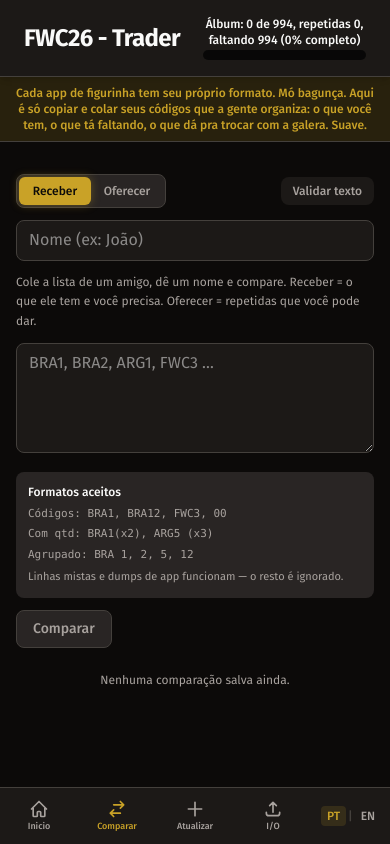
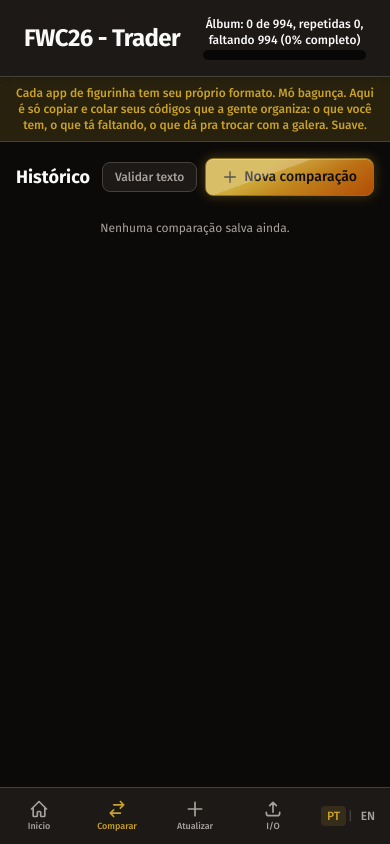
Before and after one commit to arielpchara/fwc-2026-sticker-manager, a React (Vite) app in the folder web/: page /compare in a window 390 px wide. Built offline with nearby package versions, Linux system fonts and the light colour scheme.

Commit message:
feat: redesign compare as 3-step dialog with history base page
Wizard: first mode, other side, dual offer/receive result. Name required,
empty sticker text allowed. Unified history action buttons.

```diff
--- a/web/src/i18n/locales/pt.ts
+++ b/web/src/i18n/locales/pt.ts
@@ -62,6 +62,16 @@ const pt: Translations = {
     "Cole a lista de um amigo, dê um nome e compare. Receber = o que ele tem e você precisa. Oferecer = repetidas que você pode dar.",
   updateBtn: "Atualizar",
   compareBtn: "Comparar",
+  compareNew: "Nova comparação",
+  compareStepFirst: "Dar ou receber",
+  compareStepSecond: "Outro lado",
+  compareStepResult: "Resultado",
+  compareStepBack: "Voltar",
+  compareStepNext: "Próximo",
+  compareStepSkip: "Pular",
+  compareStep1Hint: "Escolha dar ou receber, nomeie a pessoa e cole a lista.",
+  compareStep2Hint: "Agora cole a lista para {mode}.",
+  compareEmptySide: "Nada deste lado.",
   downloadBtn: "Baixar",
   exportLabel: "Exportar",
   importLabel: "Importar",
--- a/web/src/ui/common/Modal.tsx
+++ b/web/src/ui/common/Modal.tsx
@@ -38,7 +38,7 @@ export default function Modal({
     <dialog
       ref={ref}
       onClick={handleBackdrop}
-      className="backdrop:bg-black/40 backdrop:backdrop-blur-sm bg-surface rounded-xl shadow-xl max-w-lg w-full p-0 border-0 m-auto fixed inset-0 open:flex open:flex-col max-h-[90dvh]"
+      className="backdrop:bg-black/40 backdrop:backdrop-blur-sm bg-surface rounded-xl shadow-xl max-w-2xl w-full p-0 border-0 m-auto fixed inset-0 open:flex open:flex-col max-h-[90dvh]"
     >
       {title != null && (
         <div className="flex items-center justify-between p-5 border-b border-border shrink-0">
--- a/web/src/ui/compare/CompareStickers.tsx
+++ b/web/src/ui/compare/CompareStickers.tsx
@@ -1,54 +1,180 @@
-import { useState } from "react";
+import { useCallback, useEffect, useState } from "react";
 import { useNavigate } from "react-router-dom";
+import { findMissing, findOffer } from "../../application/compareTools.js";
+import { trader } from "../../application/traderTool.js";
+import { useCompareHistory } from "../../hooks/useCompareHistory.js";
 import { useStickers } from "../../hooks/useStickers.js";
+import { useTrade } from "../../hooks/useTrade.js";
 import { useLocale } from "../../i18n/index.js";
 import type { CompareEntry } from "../../type/compare.js";
+import BottomSheet from "../common/BottomSheet.js";
+import Modal from "../common/Modal.js";
+import CompareHistory from "./CompareHistory.js";
 import CompareResult from "./CompareResult.js";
-import CompareHistory from "./CompareHistory.js";
-import { useCompareHistory } from "../../hooks/useCompareHistory.js";
-import { useTrade } from "../../hooks/useTrade.js";
-import { findMissing, findOffer } from "../../application/compareTools.js";
-import { trader } from "../../application/traderTool.js";
+
+type Mode = "receive" | "offer";
+type Step = 1 | 2 | 3;
+
+function otherMode(m: Mode): Mode {
+  return m === "receive" ? "offer" : "receive";
+}
+
+function useIsDesktop() {
+  const [desktop, setDesktop] = useState(
+    () =>
+      typeof window !== "undefined" &&
+      window.matchMedia("(min-width: 768px)").matches,
+  );
+  useEffect(() => {
+    const mq = window.matchMedia("(min-width: 768px)");
+    const onChange = () => setDesktop(mq.matches);
+    mq.addEventListener("change", onChange);
+    return () => mq.removeEventListener("change", onChange);
+  }, []);
+  return desktop;
+}
+
+function ModeToggle({
+  mode,
+  onChange,
+  disabled,
+}: {
+  mode: Mode;
+  onChange: (m: Mode) => void;
+  disabled?: boolean;
+}) {
+  const { t } = useLocale();
+  return (
+    <button
+      type="button"
+      role="switch"
+      aria-checked={mode === "offer"}
+      disabled={disabled}
+      onClick={() => onChange(mode === "receive" ? "offer" : "receive")}
+      className="relative inline-flex items-center rounded-lg bg-surface-2 p-0.5 border border-border disabled:opacity-60"
+    >
+      <span
+        className={`absolute top-0.5 bottom-0.5 w-[calc(50%-2px)] rounded-md transition-transform duration-150 ${
+          mode === "offer" ? "translate-x-full" : "translate-x-0"
+        } bg-gold shadow-[0_0_10px_rgba(201,162,39,0.35)]`}
+      />
+      <span
+        className={`relative z-10 px-3 py-1.5 text-xs font-medium min-w-[4.5rem] text-center transition-colors ${
+          mode === "receive" ? "text-bg" : "text-muted"
+        }`}
+      >
+        {t("compareReceiveTab")}
+      </span>
+      <span
+        className={`relative z-10 px-3 py-1.5 text-xs font-medium min-w-[4.5rem] text-center transition-colors ${
+          mode === "offer" ? "text-bg" : "text-muted"
+        }`}
+      >
+        {t("compareOfferTab")}
+      </span>
+    </button>
+  );
+}
 
 export default function CompareStickers() {
   const { t } = useLocale();
   const navigate = useNavigate();
+  const desktop = useIsDesktop();
   const { inventory, extraInventory } = useStickers();
   const { entries, saveEntry, deleteEntry } = useCompareHistory();
   const { trades: storedTrades, saveTrade } = useTrade();
-  const [mode, setMode] = useState<"receive" | "offer">("receive");
-  const [text, setText] = useState("");
+
+  const [open, setOpen] = useState(false);
+  const [step, setStep] = useState<Step>(1);
+  const [firstMode, setFirstMode] = useState<Mode>("receive");
   const [label, setLabel] = useState("");
-  const [result, setResult] = useState<{
-    missing: string[];
-    offer: string[];
-    count: number;
-  } | null>(null);
+  const [textReceive, setTextReceive] = useState("");
+  const [textOffer, setTextOffer] = useState("");
+  const [receiveItems, setReceiveItems] = useState<string[]>([]);
+  const [offerItems, setOfferItems] = useState<string[]>([]);
 
-  function handleSubmit(e: React.FormEvent) {
-    e.preventDefault();
-    if (!text.trim()) return;
+  const secondMode = otherMode(firstMode);
+
+  const resetForm = useCallback(() => {
+    setStep(1);
+    setFirstMode("receive");
+    setLabel("");
+    setTextReceive("");
+    setTextOffer("");
+    setReceiveItems([]);
+    setOfferItems([]);
+  }, []);
+
+  const openNew = useCallback(() => {
+    resetForm();
+    setOpen(true);
+  }, [resetForm]);
+
+  const closeDialog = useCallback(() => {
+    setOpen(false);
+  }, []);
+
+  function saveMode(
+    mode: Mode,
+    text: string,
+    name: string,
+  ): string[] {
+    if (!text.trim()) return [];
     if (mode === "receive") {
       const missing = findMissing(text, inventory);
-      setResult({ missing, offer: [], count: missing.length });
       saveEntry({
-        name: label || t("historyUnnamed"),
+        name,
         text,
         savedAt: Date.now(),
         stickers: missing,
         mode: "receive",
       });
-    } else {
-      const offer = findOffer(text, extraInventory);
-      setResult({ missing: [], offer, count: offer.length });
-      saveEntry({
-        name: label || t("historyUnnamed"),
-        text,
-        savedAt: Date.now(),
-        stickers: offer,
-        mode: "offer",
-      });
+      return missing;
     }
+    const offer = findOffer(text, extraInventory);
+    saveEntry({
+      name,
+      text,
+      savedAt: Date.now(),
+      stickers: offer,
+      mode: "offer",
+    });
+    return offer;
+  }
+
+  function finishCompare(recvText: string, offText: string, nameRaw: string) {
+    const name = nameRaw.trim();
+    if (!name) return;
+    const recv = saveMode("receive", recvText, name);
+    const off = saveMode("offer", offText, name);
+    setReceiveItems(recv);
+    setOfferItems(off);
+    setStep(3);
+  }
+
+  function handleStep1(e: React.FormEvent) {
+    e.preventDefault();
+    if (!label.trim()) return;
+    const name = label.trim();
+    const existing = entries[`${secondMode}-${name}`]?.text ?? "";
+    if (secondMode === "receive") setTextReceive((v) => v || existing);
+    else setTextOffer((v) => v || existing);
+    setStep(2);
+  }
+
+  function handleStep2(e: React.FormEvent) {
+    e.preventDefault();
+    if (!label.trim()) return;
+    finishCompare(textReceive, textOffer, label);
+  }
+
+  function handleSkipStep2() {
+    if (!label.trim()) return;
+    const recv = firstMode === "receive" ? textReceive : "";
+    const off = firstMode === "offer" ? textOffer : "";
+    if (secondMode === "receive") setTextReceive("");
+    else setTextOffer("");
+    finishCompare(recv, off, label);
   }
 
   function refreshEntry(entry: CompareEntry): string[] {
@@ -65,15 +191,30 @@ export default function CompareStickers() {
   }
 
   function handleReopen(entry: CompareEntry) {
-    setMode(entry.mode);
-    setLabel(entry.name);
-    setText(entry.text);
-    const stickers = refreshEntry(entry);
-    setResult(
-      entry.mode === "receive"
-        ? { missing: stickers, offer: [], count: stickers.length }
-        : { missing: [], offer: stickers, count: stickers.length },
-    );
+    const name = entry.name;
+    const recvEntry = entries[`receive-${name}`];
+    const offEntry = entries[`offer-${name}`];
+
+    setLabel(name);
+    setFirstMode(entry.mode);
+    setTextReceive(recvEntry?.text ?? (entry.mode === "receive" ? entry.text : ""));
+    setTextOffer(offEntry?.text ?? (entry.mode === "offer" ? entry.text : ""));
+
+    const recv = recvEntry
+      ? refreshEntry(recvEntry)
+      : entry.mode === "receive"
+        ? refreshEntry(entry)
+        : [];
+    const off = offEntry
+      ? refreshEntry(offEntry)
+      : entry.mode === "offer"
+        ? refreshEntry(entry)
+        : [];
+
+    setReceiveItems(recv);
+    setOfferItems(off);
+    setStep(3);
+    setOpen(true);
   }
 
   function handleRefreshAll() {
@@ -82,125 +223,251 @@ export default function CompareStickers() {
     }
   }
 
-  function toggleMode(m: "receive" | "offer") {
-    if (m === mode) return;
-    setMode(m);
-    setResult(null);
-    const name = label.trim() || t("historyUnnamed");
-    setText(entries[`${m}-${name}`]?.text ?? "");
-  }
-
-  const displayItems =
-    mode === "receive" ? (result?.missing ?? null) : (result?.offer ?? null);
-
-  const history = (
-    <CompareHistory
-      entries={Object.values(entries)}
-      onTradeNavigate={(label) => {
-        if (!storedTrades[label]?.isLock) {
-          const offer = entries[`offer-${label}`]?.stickers ?? [];
-          const receive = entries[`receive-${label}`]?.stickers ?? [];
-          saveTrade(label, trader(offer, receive), true);
-        }
-        navigate(`/compare/${label}`);
-      }}
-      onReopen={handleReopen}
-      onRefreshAll={handleRefreshAll}
-      onDelete={deleteEntry}
-    />
+  const stepIndicator = (
+    <div className="flex flex-wrap items-center gap-1.5 text-xs text-muted">
+      {([1, 2, 3] as Step[]).map((n, i) => (
+        <span key={n} className="inline-flex items-center gap-1.5">
+          {i > 0 && <span aria-hidden>→</span>}
+          <span className={step === n ? "text-gold font-medium" : ""}>
+            {n}.{" "}
+            {n === 1
+              ? t("compareStepFirst")
+              : n === 2
+                ? t("compareStepSecond")
+                : t("compareStepResult")}
+          </span>
+        </span>
+      ))}
+    </div>
   );
 
-  return (
-    <div className="flex flex-col-reverse md:flex-row gap-4 md:gap-6">
-      <aside className="md:w-60 shrink-0 md:border-r border-border md:pr-4 md:max-h-[calc(100dvh-12rem)] md:overflow-y-auto">
-        {history}
-      </aside>
-      <div className="flex-1 min-w-0 space-y-3">
-        <form onSubmit={handleSubmit} className="space-y-3">
-          <div className="flex gap-2 items-center">
+  const formatsHelp = (
+    <div className="bg-surface-2 rounded-lg p-3 space-y-1.5">
+      <p className="text-xs font-medium text-fg">{t("ownFormatsTitle")}</p>
+      <ul className="text-[11px] text-muted space-y-1 font-mono">
+        <li>{t("ownFormatCodes")}</li>
+        <li>{t("ownFormatQty")}</li>
+        <li>{t("ownFormatGrouped")}</li>
+      </ul>
+      <p className="text-[11px] text-muted">{t("ownFormatMixed")}</p>
+    </div>
+  );
+
+  const firstText = firstMode === "receive" ? textReceive : textOffer;
+  const setFirstText = firstMode === "receive" ? setTextReceive : setTextOffer;
+  const secondText = secondMode === "receive" ? textReceive : textOffer;
+  const setSecondText =
+    secondMode === "receive" ? setTextReceive : setTextOffer;
+
+  const step1 = (
+    <form onSubmit={handleStep1} className="space-y-3">
+      {stepIndicator}
+      <p className="text-xs text-muted">{t("compareStep1Hint")}</p>
+      <ModeToggle mode={firstMode} onChange={setFirstMode} />
+      <input
+        type="text"
+        value={label}
+        onChange={(e) => setLabel(e.target.value)}
+        placeholder={t("historyLabelPlaceholder")}
+        required
+        className="w-full border border-border bg-bg rounded-lg px-3 py-2 text-sm focus:outline-none focus:ring-2 focus:ring-gold"
+      />
+      <textarea
+        value={firstText}
+        onChange={(e) => setFirstText(e.target.value)}
+        placeholder={t("comparePlaceholder")}
+        rows={4}
+        className="w-full border border-border bg-bg rounded-lg px-3 py-2 text-sm focus:outline-none focus:ring-2 focus:ring-gold"
+      />
+      {formatsHelp}
+      <button
+        type="submit"
+        disabled={!label.trim()}
+        className="btn-glow w-full text-sm font-medium px-4 py-2.5 rounded-lg"
+      >
+        {t("compareStepNext")}
+      </button>
+    </form>
+  );
+
+  const step2 = (
+    <form onSubmit={handleStep2} className="space-y-3">
+      {stepIndicator}
+      <p className="text-xs text-muted">
+        {t("compareStep2Hint", {
+          mode: t(
+            secondMode === "receive"
+              ? "compareReceiveTab"
+              : "compareOfferTab",
+          ),
+        })}
+      </p>
+      <ModeToggle mode={secondMode} onChange={() => {}} disabled />
+      <input
+        type="text"
+        value={label}
+        onChange={(e) => setLabel(e.target.value)}
+        placeholder={t("historyLabelPlaceholder")}
+        required
+        className="w-full border border-border bg-bg rounded-lg px-3 py-2 text-sm focus:outline-none focus:ring-2 focus:ring-gold"
+      />
+      <textarea
+        value={secondText}
+        onChange={(e) => setSecondText(e.target.value)}
+        placeholder={t("comparePlaceholder")}
+        rows={4}
+        className="w-full border border-border bg-bg rounded-lg px-3 py-2 text-sm focus:outline-none focus:ring-2 focus:ring-gold"
+      />
+      {formatsHelp}
+      <div className="flex flex-col sm:flex-row gap-2">
+        <button
+          type="button"
+          onClick={() => setStep(1)}
+          className="text-sm font-medium px-4 py-2.5 rounded-lg border border-border bg-surface-2 text-fg"
+        >
+          ← {t("compareStepBack")}
+        </button>
+        <button
+          type="button"
+          onClick={handleSkipStep2}
+          disabled={!label.trim()}
+          className="text-sm font-medium px-4 py-2.5 rounded-lg border border-border text-muted hover:text-fg disabled:opacity-40"
+        >
+          {t("compareStepSkip")}
+        </button>
+        <button
+          type="submit"
+          disabled={!label.trim()}
+          className="btn-glow flex-1 text-sm font-medium px-4 py-2.5 rounded-lg"
+        >
+          {t("compareBtn")}
+        </button>
+      </div>
+    </form>
+  );
+
+  const step3 = (
+    <div className="space-y-3">
+      {stepIndicator}
+      <div className="flex flex-wrap gap-2">
+        <button
+          type="button"
+          onClick={() => setStep(1)}
+          className="text-xs font-medium px-3 py-1.5 rounded-lg border border-border bg-surface-2 text-fg"
+        >
+          ← {t("compareStepBack")}
+        </button>
+        {label.trim() &&
+          receiveItems.length > 0 &&
+          offerItems.length > 0 && (
             <button
               type="button"
-              role="switch"
-              aria-checked={mode === "offer"}
-              onClick={() =>
-                toggleMode(mode === "receive" ? "offer" : "receive")
-              }
-              className="relative inline-flex items-center rounded-lg bg-surface-2 p-0.5 border border-border"
+              onClick={() => {
+                const name = label.trim() || t("historyUnnamed");
+                if (!storedTrades[name]?.isLock) {
+                  saveTrade(name, trader(offerItems, receiveItems), true);
+                }
+                closeDialog();
+                navigate(`/compare/${name}`);
+              }}
+              className="btn-glow text-xs font-medium px-3 py-1.5 rounded-lg ml-auto"
             >
-              <span
-                className={`absolute top-0.5 bottom-0.5 w-[calc(50%-2px)] rounded-md transition-transform duration-150 ${
-                  mode === "offer" ? "translate-x-full" : "translate-x-0"
-                } bg-gold shadow-[0_0_10px_rgba(201,162,39,0.35)]`}
-              />
-              <span
-                className={`relative z-10 px-3 py-1.5 text-xs font-medium min-w-[4.5rem] text-center transition-colors ${
-                  mode === "receive" ? "text-bg" : "text-muted"
-                }`}
-              >
-                {t("compareReceiveTab")}
-              </span>
-              <span
-                className={`relative z-10 px-3 py-1.5 text-xs font-medium min-w-[4.5rem] text-center transition-colors ${
-                  mode === "offer" ? "text-bg" : "text-muted"
-                }`}
-              >
-                {t("compareOfferTab")}
-              </span>
+              {t("tradeWith", { name: label.trim() })}
             </button>
-            <button
-              type="button"
-              onClick={() => navigate("/compare/validate")}
-              className="ml-auto px-3 py-1.5 text-xs font-medium rounded-lg bg-surface text-muted hover:bg-surface-2 transition"
-            >
-              {t("btnValidate")}
-            </button>
-          </div>
-
-          <input
-            type="text"
-            value={label}
-            onChange={(e) => setLabel(e.target.value)}
-            placeholder={t("historyLabelPlaceholder")}
-            className="w-full border border-border bg-surface rounded-lg px-3 py-2 text-sm focus:outline-none focus:ring-2 focus:ring-gold"
-          />
-          <p className="text-xs text-muted leading-relaxed">{t("compareHelp")}</p>
-          <textarea
-            value={text}
-            onChange={(e) => setText(e.target.value)}
-            placeholder={t("comparePlaceholder")}
-            rows={4}
-            className="w-full border border-border bg-surface rounded-lg px-3 py-2 text-sm focus:outline-none focus:ring-2 focus:ring-gold"
-          />
-          <div className="bg-surface-2 rounded-lg p-3 space-y-1.5">
-            <p className="text-xs font-medium text-fg">{t("ownFormatsTitle")}</p>
-            <ul className="text-[11px] text-muted space-y-1 font-mono">
-              <li>{t("ownFormatCodes")}</li>
-              <li>{t("ownFormatQty")}</li>
-              <li>{t("ownFormatGrouped")}</li>
-            </ul>
-            <p className="text-[11px] text-muted">{t("ownFormatMixed")}</p>
-          </div>
-          <div className="flex gap-2">
-            <button
-              type="submit"
-              disabled={!text.trim()}
-              className="btn-glow text-sm font-medium px-4 py-2 rounded-lg"
-            >
-              {t("compareBtn")}
-            </button>
-          </div>
-        </form>
-
-        {result &&
-          displayItems &&
-          (displayItems.length === 0 ? (
-            <div className="bg-surface-2 rounded-lg p-3">
-              <p className="text-xs text-gold">{t("compareAllOwned")}</p>
-            </div>
+          )}
+      </div>
+      <div className="grid grid-cols-1 md:grid-cols-2 gap-4">
+        <div className="rounded-lg border border-border bg-surface-2/40 p-3 space-y-2 min-w-0">
+          <p className="text-xs font-semibold text-copper uppercase tracking-wide">
+            {t("compareOfferTab")}
+          </p>
+          {offerItems.length === 0 ? (
+            <p className="text-xs text-muted">{t("compareEmptySide")}</p>
           ) : (
-            <CompareResult items={displayItems} mode={mode} />
-          ))}
+            <CompareResult items={offerItems} mode="offer" />
+          )}
+        </div>
+        <div className="rounded-lg border border-border bg-surface-2/40 p-3 space-y-2 min-w-0">
+          <p className="text-xs font-semibold text-gold uppercase tracking-wide">
+            {t("compareReceiveTab")}
+          </p>
+          {receiveItems.length === 0 ? (
+            <p className="text-xs text-muted">{t("compareEmptySide")}</p>
+          ) : (
+            <CompareResult items={receiveItems} mode="receive" />
+          )}
+        </div>
       </div>
     </div>
   );
+
+  const dialogBody = step === 1 ? step1 : step === 2 ? step2 : step3;
+  const dialogTitle =
+    step === 3
+      ? `${t("dialogCompare")} · ${label.trim() || t("historyUnnamed")}`
+      : t("dialogCompare");
+
+  return (
+    <div className="space-y-4 max-w-2xl mx-auto">
+      <div className="flex flex-wrap items-center gap-2">
+        <h1 className="text-lg font-semibold text-fg mr-auto">
+          {t("historyTitle")}
+        </h1>
+        <button
+          type="button"
+          onClick={() => navigate("/compare/validate")}
+          className="px-3 py-1.5 text-xs font-medium rounded-lg bg-surface text-muted border border-border hover:border-gold hover:text-fg transition"
+        >
+          {t("btnValidate")}
+        </button>
+        <button
+          type="button"
+          onClick={openNew}
+          className="btn-glow inline-flex items-center gap-1.5 text-sm font-medium px-4 py-2 rounded-lg"
+        >
+          <svg
+            className="w-4 h-4"
+            fill="none"
+            stroke="currentColor"
+            viewBox="0 0 24 24"
+          >
+            <path
+              strokeLinecap="round"
+              strokeLinejoin="round"
+              strokeWidth={2}
+              d="M12 4v16m8-8H4"
+            />
+          </svg>
+          {t("compareNew")}
+        </button>
+      </div>
+
+      <CompareHistory
+        entries={Object.values(entries)}
+        onTradeNavigate={(name) => {
+          if (!storedTrades[name]?.isLock) {
+            const offer = entries[`offer-${name}`]?.stickers ?? [];
+            const receive = entries[`receive-${name}`]?.stickers ?? [];
+            saveTrade(name, trader(offer, receive), true);
+          }
+          navigate(`/compare/${name}`);
+        }}
+        onReopen={handleReopen}
+        onRefreshAll={handleRefreshAll}
+        onDelete={deleteEntry}
+      />
+
+      {desktop ? (
+        <Modal open={open} onClose={closeDialog} title={dialogTitle}>
+          <div className={step === 3 ? "md:min-w-[36rem]" : undefined}>
+            {dialogBody}
+          </div>
+        </Modal>
+      ) : (
+        <BottomSheet open={open} onClose={closeDialog} title={dialogTitle}>
+          {dialogBody}
+        </BottomSheet>
+      )}
+    </div>
+  );
 }
--- a/web/src/ui/pages/ComparePage.tsx
+++ b/web/src/ui/pages/ComparePage.tsx
@@ -1,14 +1,14 @@
-import { Outlet } from 'react-router-dom'
-import MainLayout from '../common/MainLayout.js'
-import CompareStickers from '../compare/CompareStickers.js'
+import { Outlet } from "react-router-dom";
+import MainLayout from "../common/MainLayout.js";
+import CompareStickers from "../compare/CompareStickers.js";
 
 export default function ComparePage() {
   return (
     <MainLayout>
-      <div className="flex-1 w-full px-4 py-8">
+      <div className="flex-1 w-full px-4 py-4 md:py-8">
         <CompareStickers />
       </div>
       <Outlet />
     </MainLayout>
-  )
+  );
 }
```
Also changed, not shown: web/src/i18n/locales/en.ts (+10 -0 lines), web/src/ui/compare/CompareHistory.tsx (+73 -28 lines).
